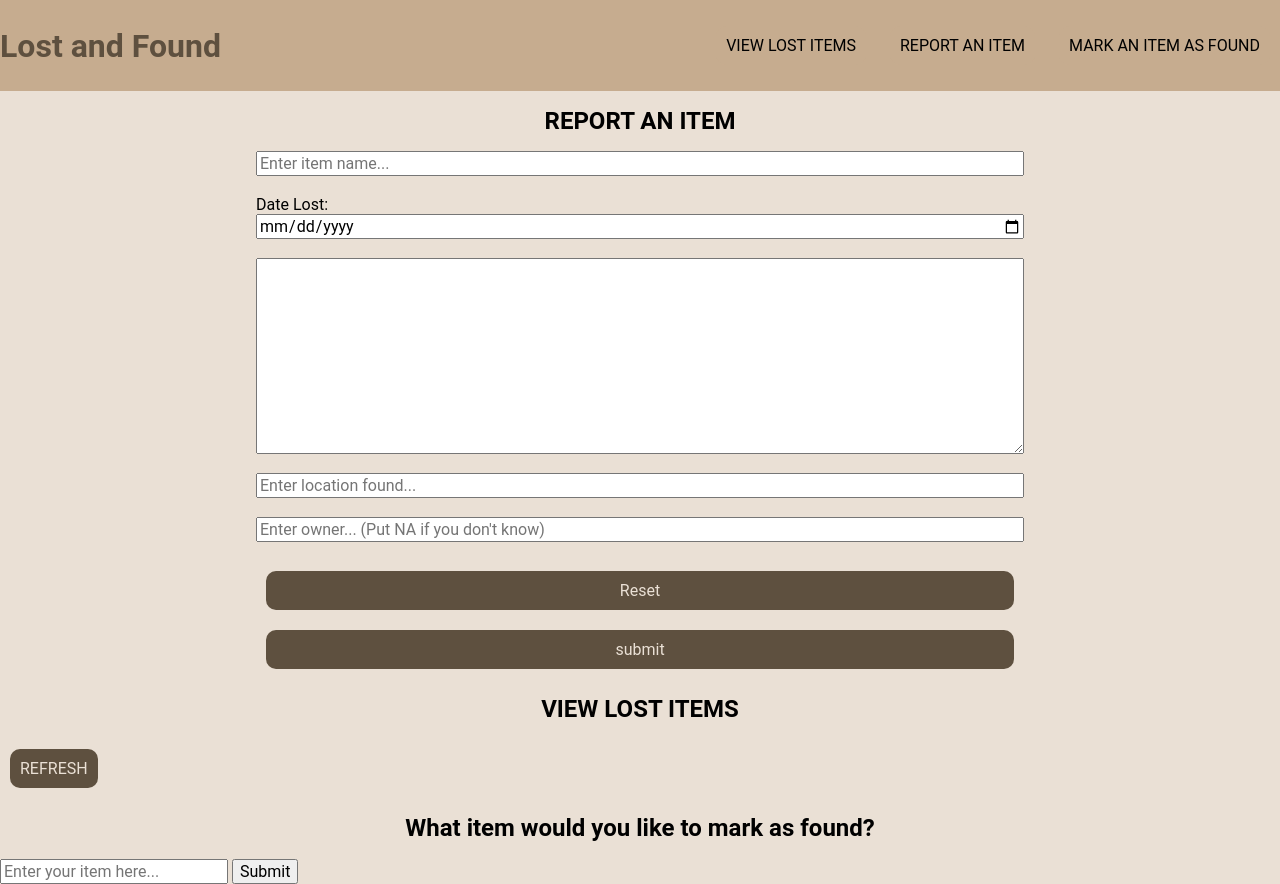
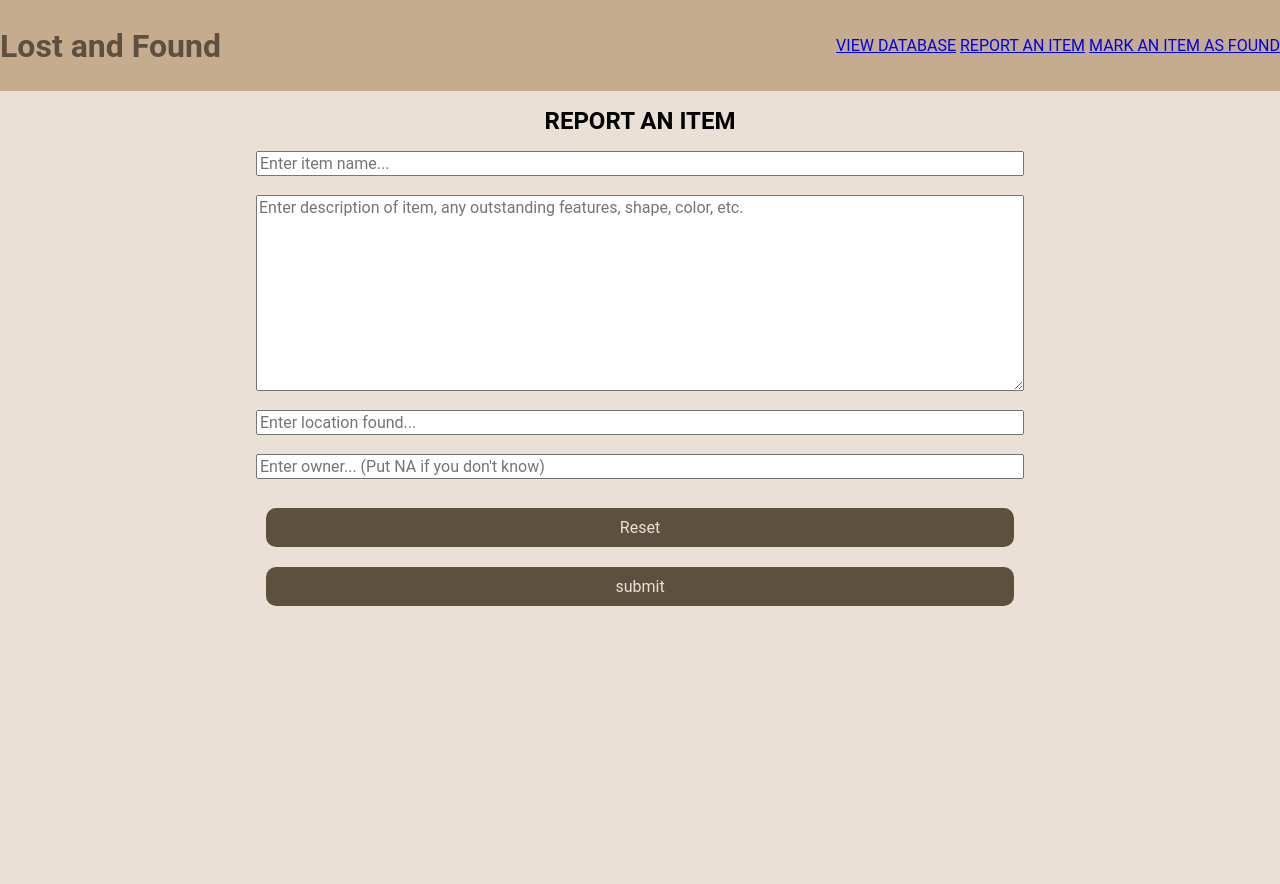
Before and after one commit to Gabareal/courseworkWebsite-py, a Flask app: page / in a window 1280 px wide. After the commit the page ends 606 px from the top, so only its background shows below. Run offline with Flask 3, Linux system fonts and the light colour scheme.

Commit message:
Update index.html

```diff
--- a/templates/index.html
+++ b/templates/index.html
@@ -5,7 +5,7 @@
     <meta charset="UTF-8">
     <meta http-equiv="X-UA-Compatible" content="IE=edge">
     <meta name="viewport" content="width=device-width, initial-scale=1.0">
-    <title>Lost and Found</title>
+    <title>Lost and Found | Report</title>
     <link rel="stylesheet" href="{{ url_for('static', filename='index.css') }}" />
 </head>
 
@@ -14,9 +14,9 @@
     <nav>
         <h1 id="Logo">Lost and Found</h1>
         <div class="navButtons">
-            <button id="ViewButton">VIEW LOST ITEMS</button>
-            <button id="ReportButton">REPORT AN ITEM</button>
-            <button id="FoundButton">MARK AN ITEM AS FOUND</button>
+            <a  id="ViewButton" href="{{ url_for('view')}}">VIEW DATABASE</a>
+            <a href="{{ url_for('index') }}">REPORT AN ITEM</a>
+            <a href="{{ url_for('markFound') }}">MARK AN ITEM AS FOUND</a>
         </div>
     </nav>
     <div class="report" id="ReportDisplay">
@@ -24,9 +24,7 @@
         <div id="reportError"></div>
         <form action="/" method="POST" id="form">
             <input type="text" name="item_name" id="name" placeholder="Enter item name..."><br>
-            <label for="date">Date Lost:</label>
-            <input type="date" name="item_date" id="date"><br>
-            <textarea name="item_desc" id="desc" cols="30" rows="10"></textarea><br>
+            <textarea name="item_desc" id="desc" cols="30" rows="10" placeholder="Enter description of item, any outstanding features, shape, color, etc."></textarea><br>
             <input type="text" name="item_location" id="location" placeholder="Enter location found..."><br>
             <input type="text" name="item_owner" id="owner" placeholder="Enter owner... (Put NA if you don't know)"><br>
 
@@ -35,20 +33,6 @@
         </form>
         <p id="output"></p>
     </div>
-    <div class="view" id="ViewDisplay">
-        <h1>VIEW LOST ITEMS</h1>
-        <button id="loadDB">REFRESH</button>
-        <div id="DB"></div>
-    </div>
-    <div class="found" id="FoundDisplay">
-        <h1>What item would you like to mark as found?</h1>
-        <div id="foundError"></div>
-        <input type="text" placeholder="Enter your item here..." id="FoundItemName">
-        <input type="submit" id="LoadFoundItem">
-    </div>
-
-
-
 </body>
 
 </html>
```
